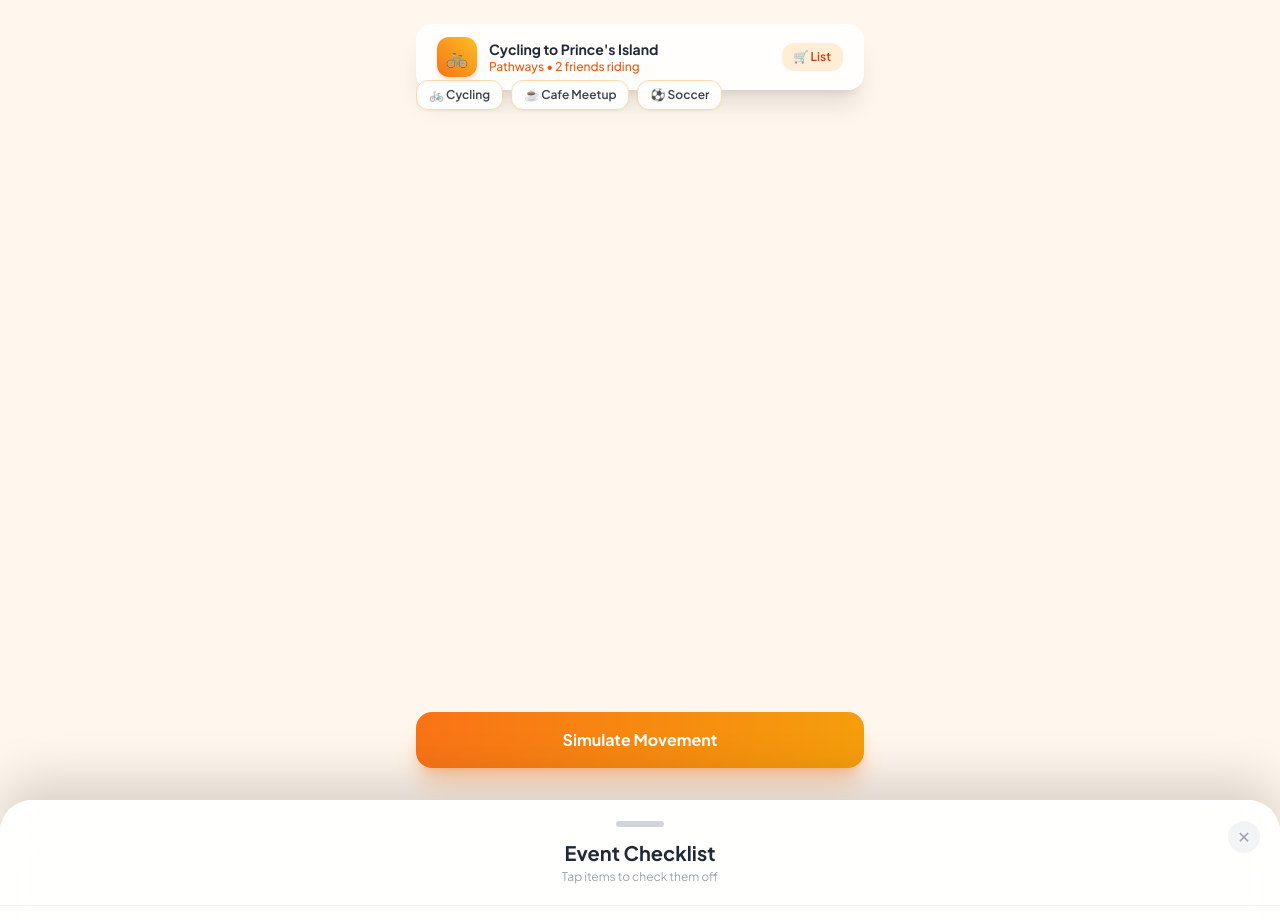
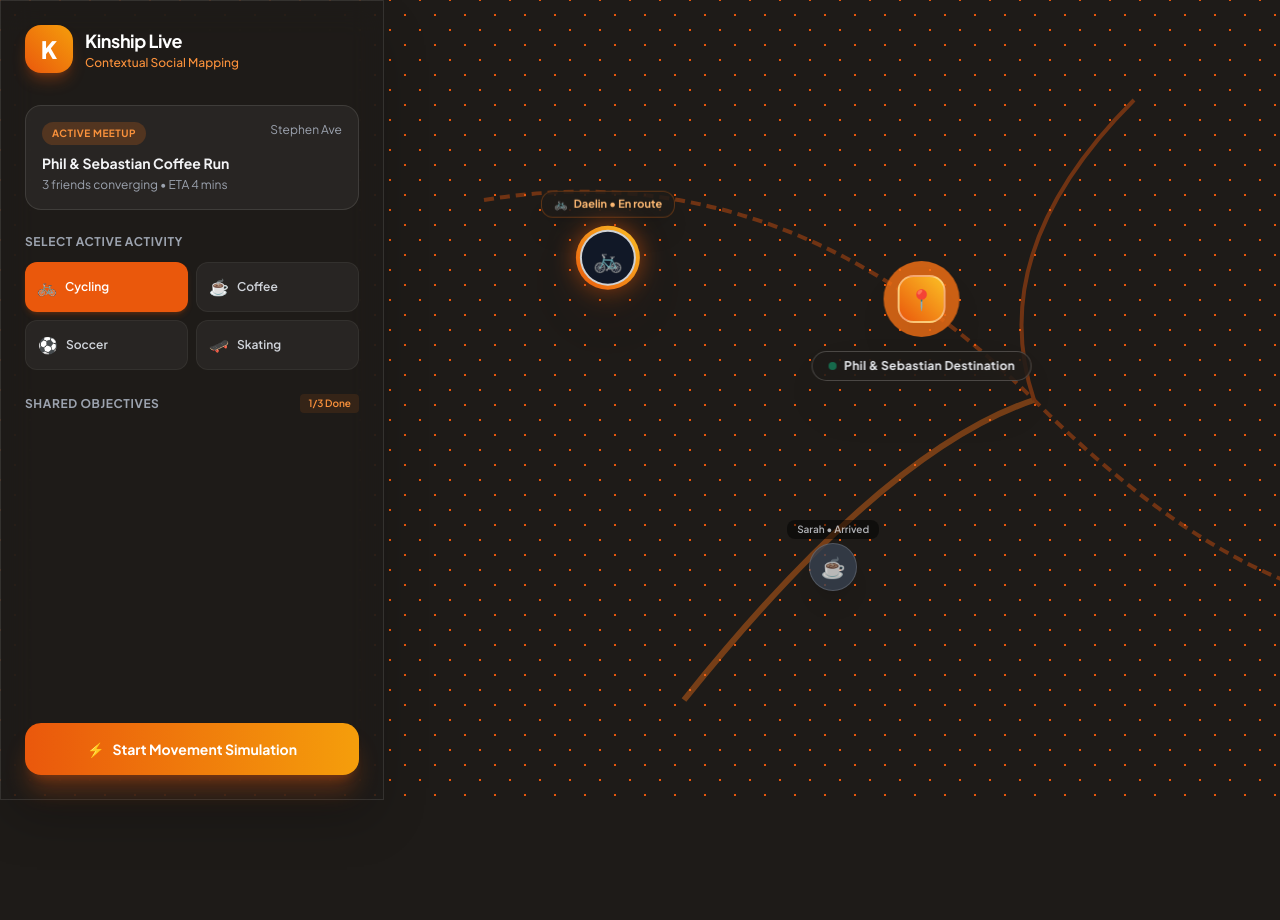
Before and after one commit to Nassimcoding/SAITHackthonDemo20261008_CodeMonkeys, a website: page Daelin/Untitled-1.html in a window 1280 px wide. After the commit the page ends 800 px from the top, so only its background shows below. Drawn offline with nearby package versions, Linux system fonts and the light colour scheme.

Commit message:
Your commit message here

```diff
--- a/Daelin/Untitled-1.html
+++ b/Daelin/Untitled-1.html
@@ -3,97 +3,145 @@
 <head>
     <meta charset="UTF-8">
     <meta name="viewport" content="width=device-width, initial-scale=1.0">
-    <title>Kinship - Social Map</title>
+    <title>Kinship - Live Social Map & Meetups</title>
     <!-- Tailwind CSS -->
     <script src="https://cdn.tailwindcss.com"></script>
-    <!-- Leaflet CSS -->
-    <link rel="stylesheet" href="https://unpkg.com/leaflet@1.9.4/dist/leaflet.css" />
-    <!-- Leaflet JS -->
-    <script src="https://unpkg.com/leaflet@1.9.4/dist/leaflet.js"></script>
     <!-- Google Fonts -->
-    <link href="https://fonts.googleapis.com/css2?family=Plus+Jakarta+Sans:wght@400;500;600;700&display=swap" rel="stylesheet">
+    <link href="https://fonts.googleapis.com/css2?family=Plus+Jakarta+Sans:wght@400;500;600;700;800&display=swap" rel="stylesheet">
     <style>
-        body { margin: 0; padding: 0; font-family: 'Plus Jakarta Sans', sans-serif; }
-        #map { position: absolute; top: 0; bottom: 0; width: 100%; z-index: 0; }
-        .slide-panel { transition: transform 0.4s cubic-bezier(0.16, 1, 0.3, 1); }
-        .leaflet-default-icon-path { background-image: none; }
+        body { font-family: 'Plus Jakarta Sans', sans-serif; }
+        .map-bg {
+            background-color: #1e1b18;
+            background-image:
+                radial-gradient(#ea580c 0.75px, transparent 0.75px),
+                radial-gradient(#ea580c 0.75px, #1e1b18 0.75px);
+            background-size: 30px 30px;
+            background-position: 0 0, 15px 15px;
+        }
+        .glass-panel {
+            background: rgba(30, 27, 24, 0.75);
+            backdrop-filter: blur(16px);
+            border: 1px solid rgba(255, 255, 255, 0.1);
+        }
+        .character-glow {
+            filter: drop-shadow(0 0 12px rgba(234, 88, 12, 0.6));
+        }
+        @keyframes pulse-ring {
+            0% { transform: scale(0.95); opacity: 0.8; }
+            50% { transform: scale(1.4); opacity: 0.2; }
+            100% { transform: scale(0.95); opacity: 0.8; }
+        }
+        .pulse-animation {
+            animation: pulse-ring 2.5s infinite cubic-bezier(0.4, 0, 0.6, 1);
+        }
     </style>
 </head>
-<body class="relative w-screen h-screen overflow-hidden bg-orange-50">
+<body class="w-screen h-screen overflow-hidden map-bg text-white relative select-none flex">
 
-    <!-- The Map Container -->
-    <div id="map"></div>
-
-    <!-- Top Floating Header -->
-    <div class="absolute top-6 left-1/2 transform -translate-x-1/2 z-10 w-[90%] max-w-md pointer-events-auto">
-        <div class="bg-white/80 backdrop-blur-md border border-white/60 px-5 py-3 rounded-2xl shadow-xl flex items-center justify-between">
-            <div class="flex items-center gap-3">
-                <div class="w-10 h-10 rounded-xl bg-gradient-to-tr from-orange-500 to-amber-400 flex items-center justify-center text-white font-bold shadow-md shadow-orange-500/20 text-lg" id="headerEmoji">
-                    🚲
+    <!-- SIDEBAR CONTROL PANEL -->
+    <div class="w-96 h-full glass-panel z-30 flex flex-col justify-between p-6 border-r border-white/10 shadow-2xl">
+        <div>
+            <!-- Brand Header -->
+            <div class="flex items-center gap-3 mb-8">
+                <div class="w-12 h-12 rounded-2xl bg-gradient-to-tr from-orange-600 to-amber-500 flex items-center justify-center text-2xl font-black shadow-lg shadow-orange-600/30">
+                    K
                 </div>
                 <div>
-                    <h1 class="text-sm font-bold text-gray-800" id="headerTitle">Cycling to Prince's Island</h1>
-                    <p class="text-xs text-orange-600 font-medium" id="headerSub">Pathways • 2 friends riding</p>
+                    <h1 class="text-lg font-bold tracking-tight">Kinship Live</h1>
+                    <p class="text-xs text-orange-400 font-medium">Contextual Social Mapping</p>
                 </div>
             </div>
-            <button onclick="toggleList()" class="text-xs font-semibold bg-orange-100 text-orange-700 px-3 py-1.5 rounded-xl hover:bg-orange-200 transition-colors">
-                🛒 List
-            </button>
+
+            <!-- Active Meetup Card -->
+            <div class="bg-white/5 border border-white/10 rounded-2xl p-4 mb-6">
+                <div class="flex justify-between items-start mb-2">
+                    <span class="text-[10px] font-bold uppercase tracking-wider bg-orange-500/20 text-orange-400 px-2.5 py-1 rounded-full">Active Meetup</span>
+                    <span class="text-xs text-gray-400">Stephen Ave</span>
+                </div>
+                <h2 class="text-sm font-bold text-gray-100">Phil & Sebastian Coffee Run</h2>
+                <p class="text-xs text-gray-400 mt-1">3 friends converging • ETA 4 mins</p>
+            </div>
+
+            <!-- Activity Switcher -->
+            <h3 class="text-xs font-bold uppercase tracking-wider text-gray-400 mb-3">Select Active Activity</h3>
+            <div class="grid grid-cols-2 gap-2 mb-6">
+                <button onclick="setActivity('bike', '🚲', 'Cycling Tour', 'Prince\'s Island Pathways', '25%', '30%')" id="btn-bike" class="flex items-center gap-2 p-3 rounded-xl bg-orange-600 text-white font-semibold text-xs transition-all shadow-md shadow-orange-600/20">
+                    <span class="text-base">🚲</span> Cycling
+                </button>
+                <button onclick="setActivity('coffee', '☕', 'Cafe Meetup', 'Stephen Avenue', '15%', '70%')" id="btn-coffee" class="flex items-center gap-2 p-3 rounded-xl bg-white/5 hover:bg-white/10 text-gray-300 font-semibold text-xs transition-all border border-white/5">
+                    <span class="text-base">☕</span> Coffee
+                </button>
+                <button onclick="setActivity('soccer', '⚽', 'Turf Soccer', 'Stampede Park Turf', '80%', '20%')" id="btn-soccer" class="flex items-center gap-2 p-3 rounded-xl bg-white/5 hover:bg-white/10 text-gray-300 font-semibold text-xs transition-all border border-white/5">
+                    <span class="text-base">⚽</span> Soccer
+                </button>
+                <button onclick="setActivity('skate', '🛹', 'Skate Session', 'Shaw Millennium Park', '70%', '80%')" id="btn-skate" class="flex items-center gap-2 p-3 rounded-xl bg-white/5 hover:bg-white/10 text-gray-300 font-semibold text-xs transition-all border border-white/5">
+                    <span class="text-base">🛹</span> Skating
+                </button>
+            </div>
+
+            <!-- Checklist Section -->
+            <div class="flex justify-between items-center mb-3">
+                <h3 class="text-xs font-bold uppercase tracking-wider text-gray-400">Shared Objectives</h3>
+                <span class="text-[10px] text-orange-400 font-semibold bg-orange-500/10 px-2 py-0.5 rounded">1/3 Done</span>
+            </div>
+            <div class="space-y-2.5" id="taskList">
+                <!-- Injected via JS -->
+            </div>
         </div>
-    </div>
 
-    <!-- Activity Selector Bar -->
-    <div class="absolute top-20 left-1/2 transform -translate-x-1/2 z-10 w-[90%] max-w-md flex gap-2 overflow-x-auto pb-2 pointer-events-auto">
-        <button onclick="switchActivity('bike', 51.0550, -114.0750, '🚲', 'Cycling to Prince\'s Island', 'Pathways • 2 riders')" class="px-3 py-1.5 bg-white/90 backdrop-blur-md border border-orange-200 rounded-xl text-xs font-semibold text-gray-700 shadow-sm hover:bg-orange-500 hover:text-white transition-all whitespace-nowrap">
-            🚲 Cycling
-        </button>
-        <button onclick="switchActivity('coffee', 51.0500, -114.0850, '☕', 'Coffee & Pastries', 'Stephen Avenue • 3 people')" class="px-3 py-1.5 bg-white/90 backdrop-blur-md border border-orange-200 rounded-xl text-xs font-semibold text-gray-700 shadow-sm hover:bg-orange-500 hover:text-white transition-all whitespace-nowrap">
-            ☕ Cafe Meetup
-        </button>
-        <button onclick="switchActivity('soccer', 51.0380, -114.0600, '⚽', 'Turf Soccer Match', 'Stampede Park • 5 players')" class="px-3 py-1.5 bg-white/90 backdrop-blur-md border border-orange-200 rounded-xl text-xs font-semibold text-gray-700 shadow-sm hover:bg-orange-500 hover:text-white transition-all whitespace-nowrap">
-            ⚽ Soccer
+        <!-- Simulation Action Button -->
+        <button onclick="toggleSimulation()" id="simBtn" class="w-full py-4 bg-gradient-to-r from-orange-600 to-amber-500 text-white font-bold rounded-2xl shadow-xl shadow-orange-600/30 hover:opacity-95 transition-all transform active:scale-95 text-sm flex items-center justify-center gap-2">
+            <span>⚡</span> Start Movement Simulation
         </button>
     </div>
 
-    <!-- Bottom Floating Action Bar -->
-    <div class="absolute bottom-8 left-1/2 transform -translate-x-1/2 z-10 w-[90%] max-w-md flex flex-col gap-3 pointer-events-auto">
-        <button onclick="toggleDemo()" id="actionBtn" class="w-full py-4 bg-gradient-to-r from-orange-500 to-amber-500 text-white font-bold rounded-2xl shadow-xl shadow-orange-500/30 hover:opacity-95 transition-all transform active:scale-95">
-            Simulate Movement
-        </button>
-    </div>
+    <!-- MAIN MAP CANVAS AREA -->
+    <div class="flex-1 h-full relative overflow-hidden" id="mapCanvas">
 
-    <!-- Slide-Up Task Drawer -->
-    <div id="listDrawer" class="absolute bottom-0 left-0 w-full h-[55vh] bg-white/90 backdrop-blur-2xl border-t border-white/60 shadow-[0_-20px_50px_rgba(0,0,0,0.15)] rounded-t-[32px] z-50 flex flex-col slide-panel transform translate-y-full pointer-events-auto">
-        <div class="flex flex-col items-center p-5 border-b border-gray-100 relative">
-            <div class="w-12 h-1.5 bg-gray-300 rounded-full mb-3 cursor-pointer" onclick="toggleList()"></div>
-            <h2 class="text-xl font-bold text-gray-800">Event Checklist</h2>
-            <p class="text-xs text-gray-400 mt-0.5">Tap items to check them off</p>
-            <button onclick="toggleList()" class="absolute top-5 right-5 text-gray-400 hover:text-gray-600 bg-gray-100 w-8 h-8 rounded-full flex items-center justify-center">
-                ✕
-            </button>
+        <!-- Vector Map Grid Roads & Paths -->
+        <svg class="absolute inset-0 w-full h-full pointer-events-none opacity-40">
+            <path d="M 100 200 Q 400 150, 650 400 T 1100 600" fill="none" stroke="#ea580c" stroke-width="4" stroke-dasharray="10 6" />
+            <path d="M 300 700 Q 500 450, 650 400" fill="none" stroke="#f97316" stroke-width="6" />
+            <path d="M 750 100 Q 600 250, 650 400" fill="none" stroke="#ea580c" stroke-width="4" />
+        </svg>
+
+        <!-- Destination Landmark -->
+        <div class="absolute top-[40%] left-[60%] transform -translate-x-1/2 -translate-y-1/2 z-25 flex flex-col items-center">
+            <div class="relative flex items-center justify-center w-20 h-20">
+                <div class="absolute w-full h-full bg-orange-500 rounded-full pulse-animation"></div>
+                <div class="relative w-12 h-12 bg-gradient-to-tr from-orange-600 to-amber-400 rounded-2xl shadow-2xl flex items-center justify-center text-xl font-bold border-2 border-white/40">
+                    📍
+                </div>
+            </div>
+            <div class="glass-panel px-4 py-1.5 rounded-full shadow-2xl border border-white/20 mt-3 flex items-center gap-2">
+                <span class="w-2 h-2 rounded-full bg-emerald-500 animate-pulse"></span>
+                <span class="text-xs font-bold tracking-wide text-gray-200">Phil & Sebastian Destination</span>
+            </div>
         </div>
-        <div class="flex-1 overflow-y-auto p-6 space-y-3" id="taskList"></div>
-    </div>
 
-    <script>
-        const destinationCoords = [51.0447, -114.0719];
-        const map = L.map('map', { zoomControl: false }).setView(destinationCoords, 14);
+        <!-- Interactive Character Marker -->
+        <div id="characterMarker" class="absolute top-[30%] left-[25%] transform -translate-x-1/2 -translate-y-1/2 z-30 transition-all duration-300 flex flex-col items-center">
+            <!-- Speech / Status Bubble -->
+            <div class="glass-panel px-3 py-1 rounded-xl text-[11px] font-bold text-orange-300 shadow-xl mb-2 border border-orange-500/30 flex items-center gap-1.5 whitespace-nowrap">
+                <span id="charStatusEmoji">🚲</span> <span id="charStatusText">Daelin • En route</span>
+            </div>
+            <!-- Character Avatar Disk -->
+            <div class="relative w-16 h-16 rounded-full p-1 bg-gradient-to-tr from-orange-600 to-amber-400 shadow-2xl character-glow">
+                <div class="w-full h-full rounded-full bg-gray-900 overflow-hidden border-2 border-white/80 flex items-center justify-center text-2xl" id="charMainEmoji">
+                    🚲
+                </div>
+            </div>
+        </div>
 
-        L.tileLayer('https://{s}.basemaps.cartocdn.com/rastertiles/voyager/{z}/{x}/{y}{r}.png', {
-            maxZoom: 19,
-            subdomains: 'abcd',
-            attribution: '&copy; OpenStreetMap contributors &copy; CARTO'
-        }).addTo(map);
+        <!-- Secondary Friend Marker (Adds depth) -->
+        <div class="absolute top-[65%] left-[45%] z-20 flex flex-col items-center opacity-80">
+            <div class="bg-black/60 backdrop-blur-md px-2.5 py-0.5 rounded-lg text-[10px] font-semibold text-gray-300 mb-1">
+                Sarah • Arrived
+            </div>
+            <div class="w-12 h-12 rounded-full p-0.5 bg-gray-700 shadow-xl flex items-center justify-center text-xl border border-white/20">
+                ☕
+            </div>
+        </div>
 
-        // Destination Marker
-        const destHtml = `
-            <div class="relative flex items-center justify-center w-14 h-14">
-                <div class="absolute w-full h-full bg-orange-400 rounded-full animate-ping opacity-50"></div>
-                <div class="relative w-8 h-8 bg-gradient-to-tr from-orange-600 to-amber-500 rounded-full border-2 border-white shadow-xl flex items-center justify-center text-white text-sm font-bold">📍</div>
-            </div>`;
-        L.marker(destinationCoords, { icon: L.divIcon({ html: destHtml, className: '', iconSize: [56, 56], iconAnchor: [28, 28] }) }).addTo(map);
-
-        // Activity Character Marker
-        let currentStart = [51.0550, -114.0750];
-        let currentLat = currentStart[0];
-        let currentLng
+        <!-- Top Right Status Overlay -->
+        <div class="absolute top-6 right-6 glass-panel px
```
